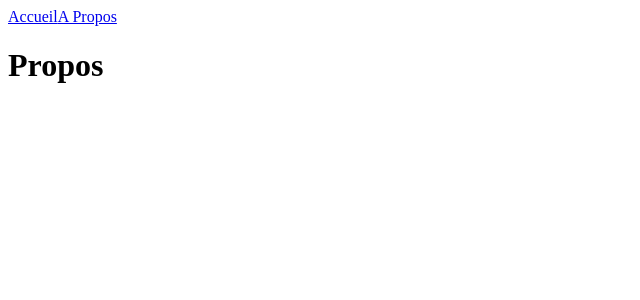
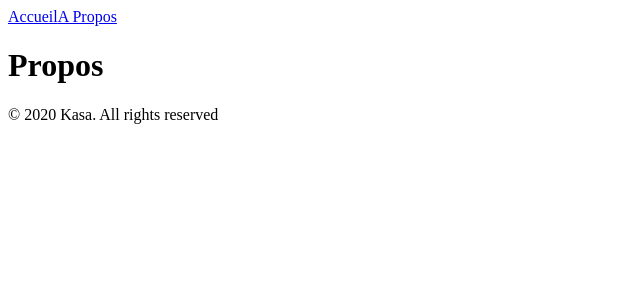
Before and after one commit to Mrmaxxou/P7_Kasa, a React (Create React App) app: page /propos in a window 1280 px wide. Shown: the top 300 px of the page, without its empty margins (0-640 px from the left). Built offline with nearby package versions, Linux system fonts and the light colour scheme.

Commit message:
création Footer.jsx & maj index.jsx

```diff
--- /dev/null
+++ b/src/components/Footer/index.jsx
@@ -0,0 +1,9 @@
+function Footer() {
+     return (
+        <div>
+            <p> © 2020 Kasa. All rights reserved</p>
+        </div>
+     )
+}
+
+export default Footer
--- a/src/index.jsx
+++ b/src/index.jsx
@@ -9,6 +9,7 @@ import Logement from './pages/Logement'
 // Importation des éléments du dossier "components"
 import Header from  './components/Header'
 import Error from './components/Error'
+import Footer from './components/Footer'
 
 import {BrowserRouter as Router, Route, Switch } from 'react-router-dom'
 
@@ -30,6 +31,7 @@ ReactDOM.render(
             <Error />
           </Route>
         </Switch>
+        <Footer />
     </Router>
   </React.StrictMode>,
   document.getElementById('root')
```
